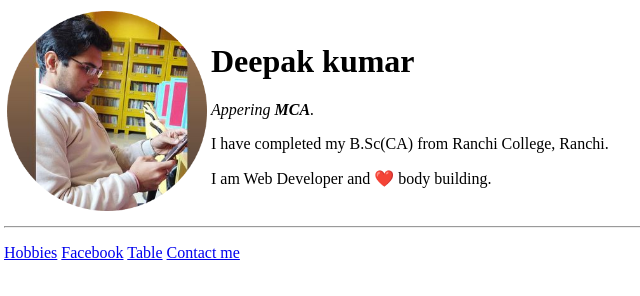
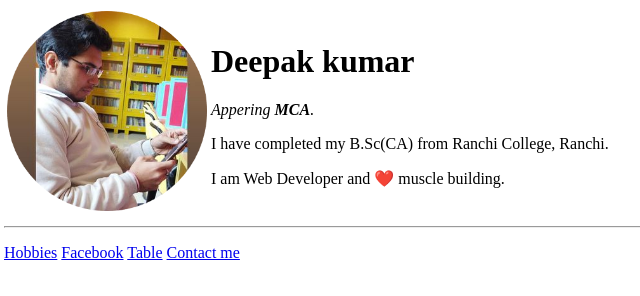
Before and after one commit to deepak-9955/CV-HTML-FILE, a plain HTML site: page index.html in a window 1280 px wide. Shown: the full height of the page, 4-644 px from the left. Drawn offline with Linux system fonts and the light colour scheme.

Commit message:
Update index.html

```diff
--- a/index.html
+++ b/index.html
@@ -14,7 +14,7 @@
                 <h1>Deepak kumar</h1>
                 <p><em>Appering <strong>MCA</strong>.</em></p>
                 <p>I have completed my B.Sc(CA) from Ranchi College, Ranchi.</p>
-                <p>I am Web Developer and ❤️ body building.</p>
+                <p>I am Web Developer and ❤️ muscle building.</p>
                 </td>
         </table><hr>
             <p><a href="hobbies.html">Hobbies</a></li>
```
